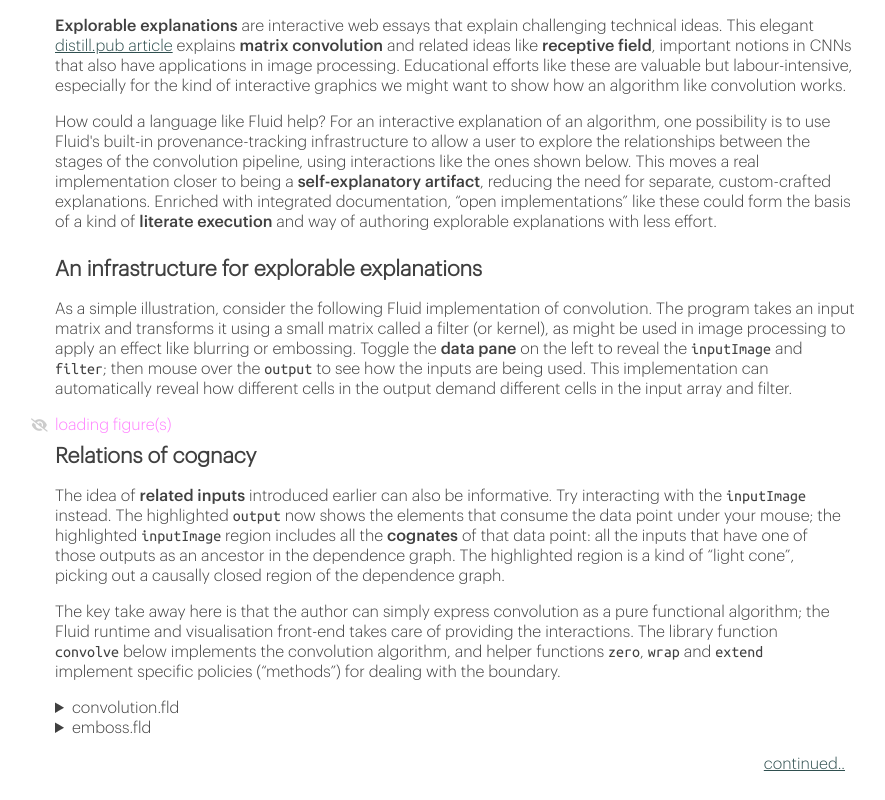
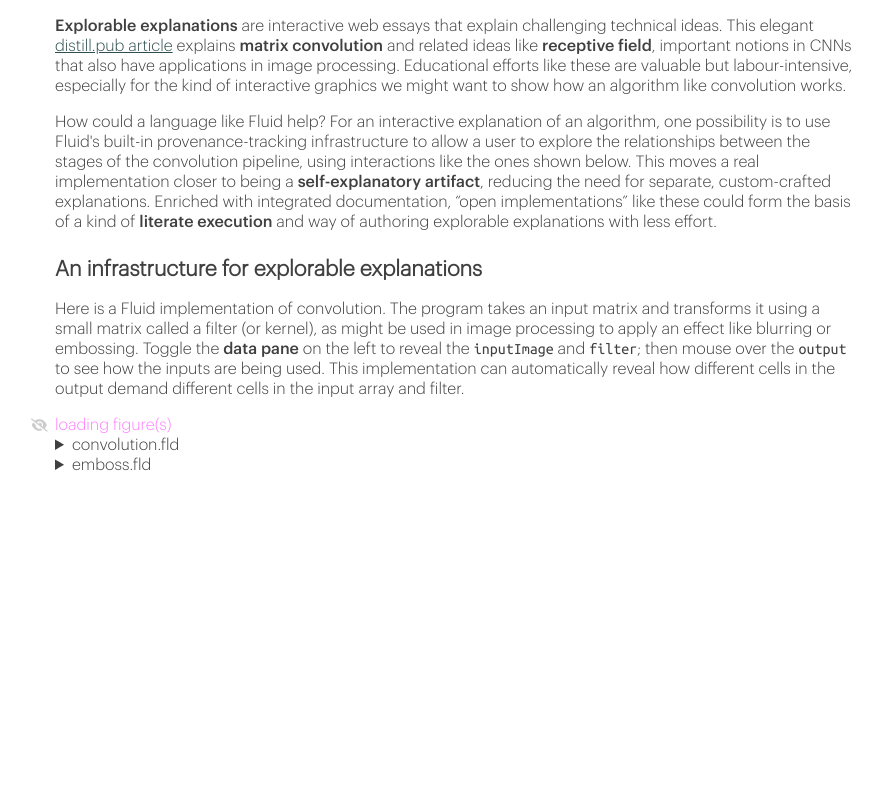
Before and after one commit to explorable-viz/fluid-article, a website: page website/Article/Convolution.html in a window 1280 px wide. Shown: the whole page, without its empty margins (197-1082 px from the left). Drawn offline with Linux system fonts and the light colour scheme.

Commit message:
Fixing up main page, convolution page.

```diff
--- a/website/Article/Convolution.html
+++ b/website/Article/Convolution.html
@@ -44,7 +44,7 @@
 
       <h4>An infrastructure for explorable explanations</h4>
 
-      <p>As a simple illustration, consider the following Fluid implementation of convolution. The program
+      <p>Here is a Fluid implementation of convolution. The program
       takes an input matrix and transforms it using a small matrix called a filter (or kernel), as might be
       used in image processing to apply an effect like blurring or embossing. Toggle the <span
       class="highlight">data pane</span> on the left to reveal the <code>inputImage</code> and
@@ -75,21 +75,6 @@
             <p class="when-data-pane-visible">What happens when you mouse over a corner of the output?</p>
          </div>
       </div>
-
-      <h4>Relations of cognacy</h4>
-
-      <p>The idea of <span class="highlight">related inputs</span> introduced earlier can also be informative.
-      Try interacting with the <code>inputImage</code> instead. The highlighted <code>output</code> now shows
-      the elements that consume the data point under your mouse; the highlighted <code>inputImage</code>
-      region includes all the <span class="highlight">cognates</span> of that data point: all the inputs that
-      have one of those outputs as an ancestor in the dependence graph. The highlighted region is a kind of
-      “light cone”, picking out a causally closed region of the dependence graph.</p>
-
-      <p>The key take away here is that the author can simply express convolution as a pure functional
-      algorithm; the Fluid runtime and visualisation front-end takes care of providing the interactions. The
-      library function <code>convolve</code> below implements the convolution algorithm, and helper functions
-      <code>zero</code>, <code>wrap</code> and <code>extend</code> implement specific policies
-      (“methods”) for dealing with the boundary.</p>
       <details>
          <summary>convolution.fld</summary>
          <div id="codemirror-convolution"></div>
@@ -98,8 +83,6 @@
          <summary>emboss.fld</summary>
          <div id="codemirror-emboss"></div>
       </details>
-
-      <p class="right-justified"><a href="../convolution-wrapped/">continued..</a></p>
    </div>
 </div>
 
```
Also changed, not shown: website/Article/index.html (+5 -7 lines).
